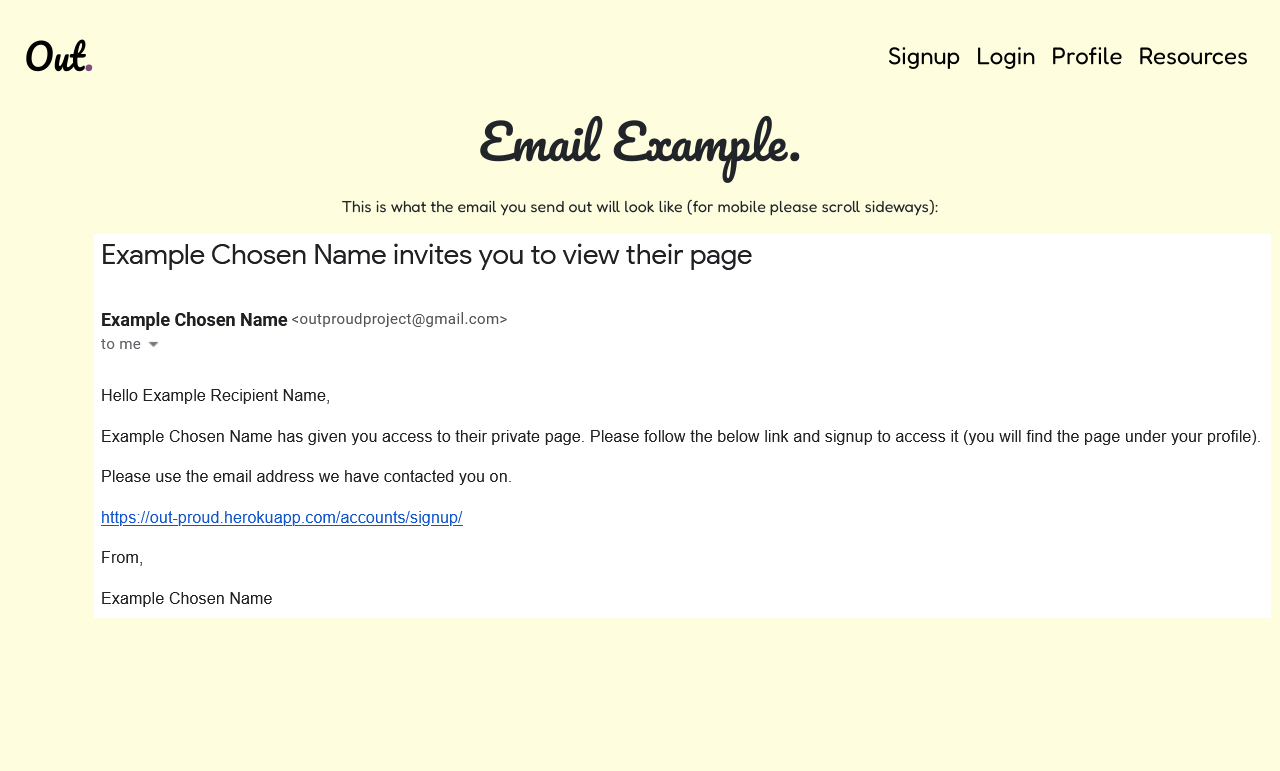
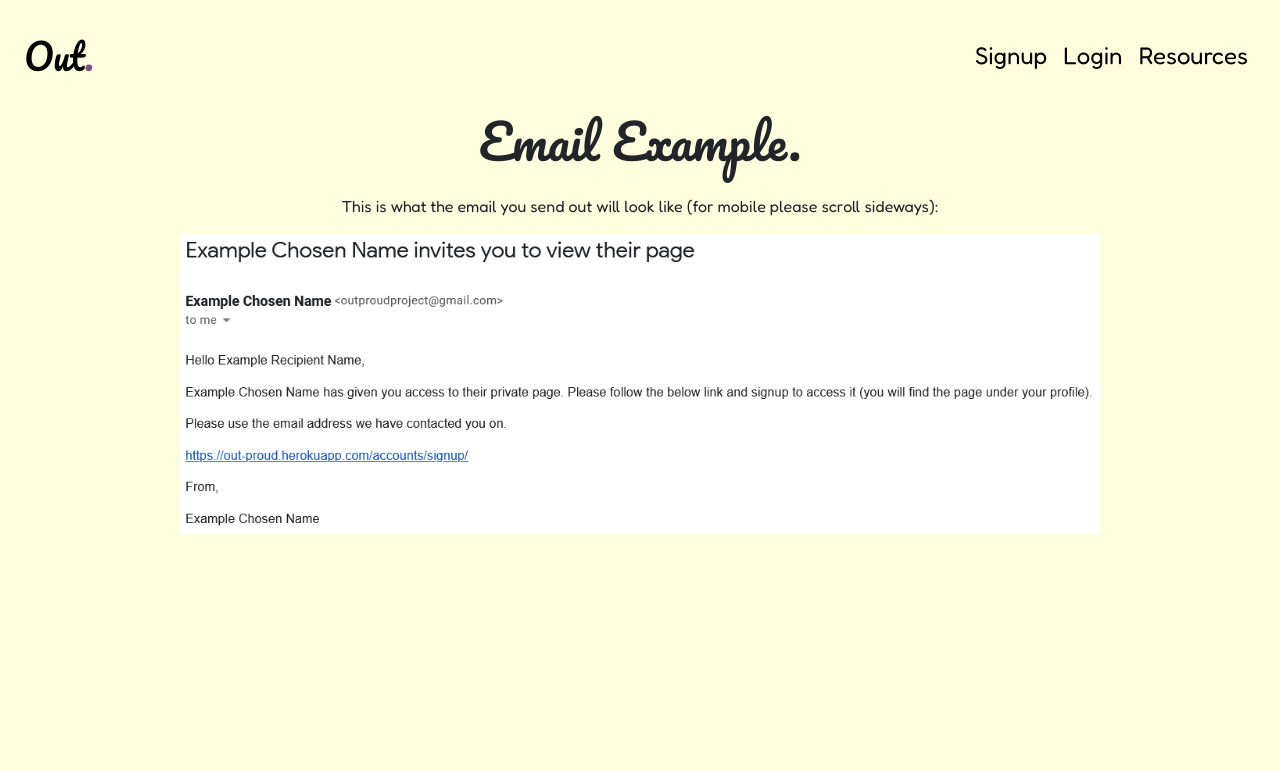
Before and after one commit to keelback-code/out-proud, a Django app: page /email_example/ in a window 1280 px wide. Shown: the top 771 px of the page. Run offline with Django 3.2, Linux system fonts and the light colour scheme.

Commit message:
Add profile to nav bar only when logged in

```diff
--- a/static/css/style.css
+++ b/static/css/style.css
@@ -120,3 +120,10 @@ a,
     color:#fefedf;
     text-decoration: underline;
 }
+
+
+/* Style for email example page */
+
+.email-image {
+    max-height: 300px;
+}
--- a/templates/base.html
+++ b/templates/base.html
@@ -41,14 +41,6 @@
                 <li class="nav-item">
                     <a class="nav-link" href="{% url 'account_logout' %}">Logout</a>
                 </li>
-                {% else %}
-                <li class="nav-item">
-                    <a class="nav-link" href="{% url 'account_signup' %}">Signup</a>
-                </li>
-                <li class="nav-item">
-                    <a class="nav-link" href="{% url 'account_login' %}">Login</a>
-                </li>
-                {% endif %}
                 {% if viewer_access %}
                 <li class="nav-item">
                     <a class="nav-link" href="{% url 'viewer_profile' %}">Profile</a>
@@ -57,6 +49,16 @@
                 <li class="nav-item">
                     <a class="nav-link" href="{% url 'creator_profile' %}">Profile</a>
                 </li>
+                {% endif %}
+                {% else %}
+                <li class="nav-item">
+                    <a class="nav-link" href="{% url 'account_signup' %}">Signup</a>
+                </li>
+                <li class="nav-item">
+                    <a class="nav-link" href="{% url 'account_login' %}">Login</a>
+                </li>
+
+
                 {% endif %}
                 <li class="nav-item">
                     <a class="nav-link" href="{% url 'resources' %}">Resources</a>
--- a/templates/email_example.html
+++ b/templates/email_example.html
@@ -10,7 +10,7 @@
       <h1 class="landing-heading mb-4">Email Example.</h1>
       <p>This is what the email you send out will look like (for mobile please scroll sideways):</p>
       <div>
-        <img src="{% static 'images/email-example-image.png' %}" alt="An example of the email that the 'Allow Viewer' form will send out.
+        <img class="email-image" src="{% static 'images/email-example-image.png' %}" alt="An example of the email that the 'Allow Viewer' form will send out.
         The subject line says: 'Example Chosen Name invites you to view their page'. The body of the email says: 'Hello Example Recipient Name,
         Example Chosen Name has given you access to their private page.
         Please follow the below link and signup to access it (you will find the page under your profile).
```
Also changed, not shown: README.md.
